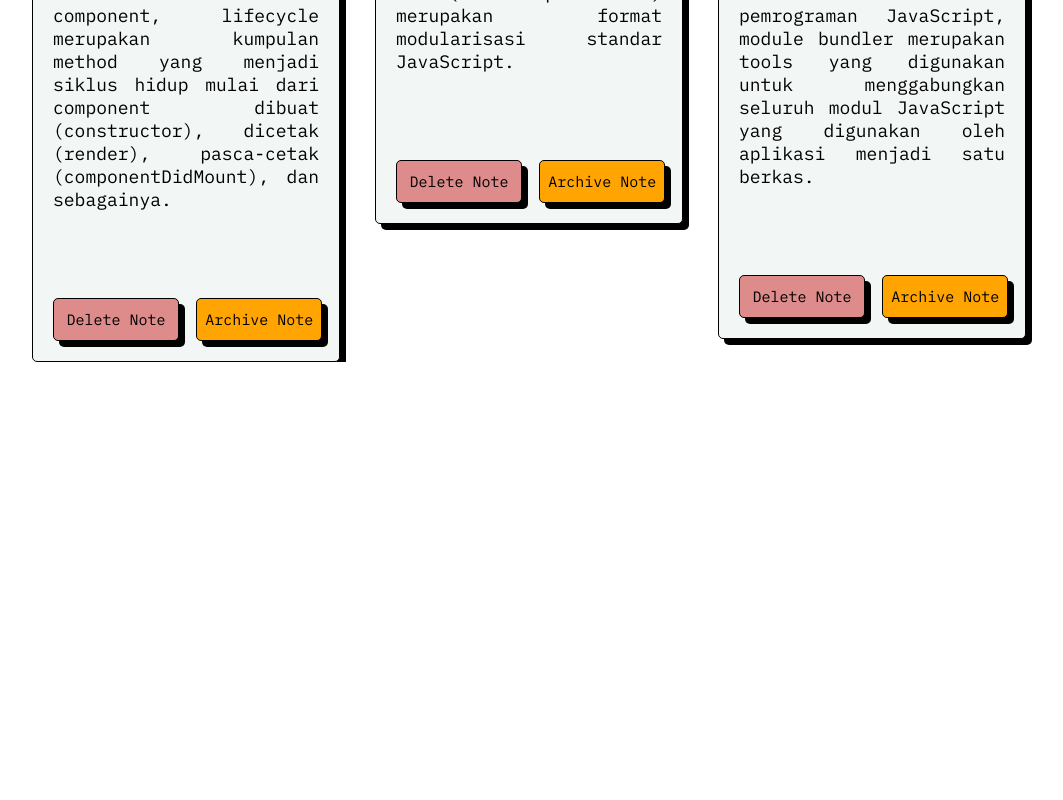
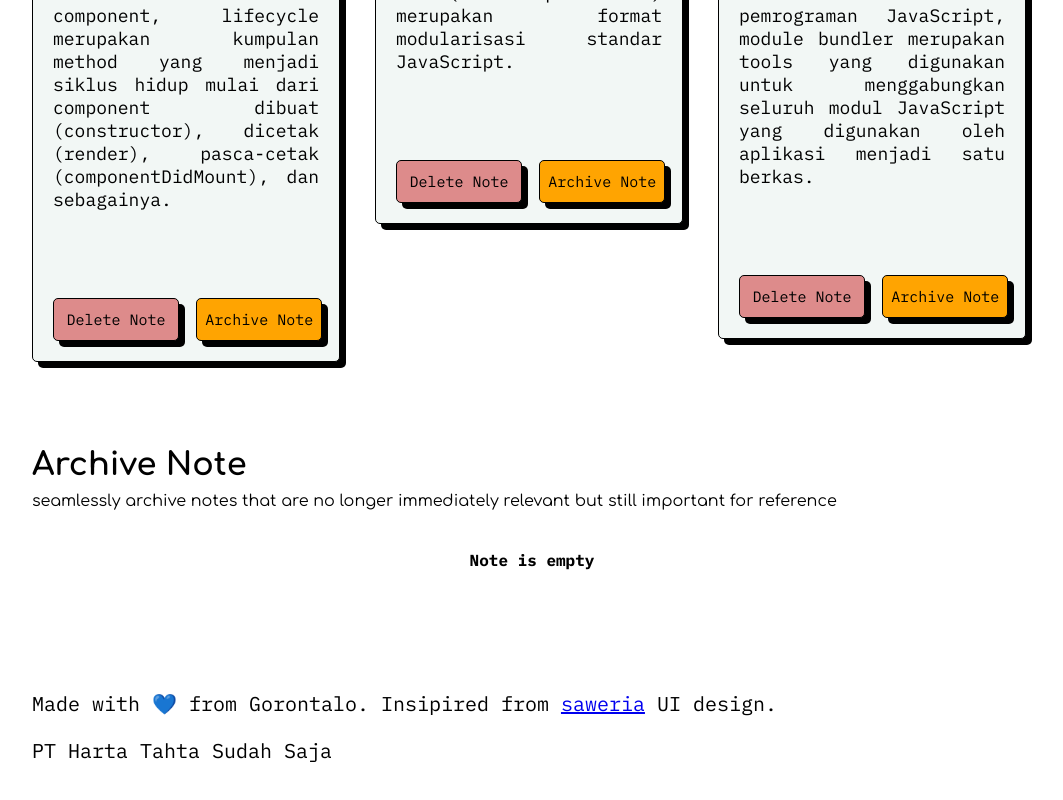
Before and after one commit to yat98/dicoding_react_notes, a React (Vite) app: page / in a window 1280 px wide. Shown: the part 1814-2614 px from the top of the page, without its empty margins (108-1171 px from the left). Before the commit the page ends 2176 px from the top, so only its background shows below. Built offline with nearby package versions, Linux system fonts and the light colour scheme.

Commit message:
add: archive & footer note UI

```diff
--- a/src/NoteApp.jsx
+++ b/src/NoteApp.jsx
@@ -29,7 +29,16 @@ export default class NotesApp extends React.Component {
           title="List Note"
           desc="create and manage organized lists of notes seamlessly"
         />
-        <NoteList notes={this.state.notes} />
+        <NoteList notes={this.state.notes.filter(note => !note.archived)} type="list" />
+        <NoteSectionTitle
+          title="Archive Note"
+          desc="seamlessly archive notes that are no longer immediately relevant but still important for reference"
+        />
+        <NoteList notes={this.state.notes.filter(note => note.archived)} type="archive" />
+        <div className="note-footer">
+          <p>Made with 💙 from Gorontalo. Insipired from <a href="https://saweria.co/">saweria</a> UI design.</p>
+          <p>PT Harta Tahta Sudah Saja</p>
+        </div>
       </div>
     );
   }
--- a/src/NoteItem.jsx
+++ b/src/NoteItem.jsx
@@ -1,7 +1,15 @@
 import { showFormattedDate } from "./utils";
 
 /* eslint-disable react/prop-types */
-function NoteItem({ title, body, createdAt }) {
+function NoteItem({ title, body, createdAt, type }) {
+  let secondButton;
+
+  if(type === 'archive') {
+    secondButton = <button type="submit" className="note-item__button-move">Move Note</button>
+  } else{
+    secondButton = <button type="submit" className="note-item__button-archive">Archive Note</button>
+  }
+
   return (
     <div className="note-item">
       <h3 className="note-item__title">{ title }</h3>
@@ -10,7 +18,7 @@ function NoteItem({ title, body, createdAt }) {
       <div className="note-item__button-wrap">
         <div className="note-item__button">
           <button type="submit" className="note-item__button-delete">Delete Note</button>
-          <button type="submit" className="note-item__button-archive">Archive Note</button>
+          {secondButton}
         </div>
       </div>
     </div>
--- a/src/NoteList.jsx
+++ b/src/NoteList.jsx
@@ -1,10 +1,15 @@
 /* eslint-disable react/prop-types */
 import NoteItem from "./NoteItem";
 
-function NoteList({ notes }) {
+function NoteList({ notes, type }) {
+  if(notes.length === 0) return (
+    <div className="note-list-empty">
+      <h4>Note is empty</h4>
+    </div>
+  )
   return (
     <div className="note-list">
-      { notes.map((note) => <NoteItem key={note.id} {...note} />) }
+      { notes.map((note) => <NoteItem type={type} key={note.id} {...note} />) }
     </div>
   );
 }
--- a/src/assets/styles/style.css
+++ b/src/assets/styles/style.css
@@ -174,7 +174,7 @@
   justify-content: space-between;
 }
 
-.note-item__button-delete, .note-item__button-archive {
+.note-item__button-delete, .note-item__button-archive, .note-item__button-move {
   flex-basis: 126px;
   font-family: 'IBM Plex Mono', monospace;
   font-weight: normal;
@@ -195,10 +195,26 @@
   background-color: #DD8B8B;
 }
 
-.note-item__button-archive {
+.note-item__button-archive, .note-item__button-move {
   background-color: #FFA401;
 }
 
+.note-list-empty {
+  font-family: 'IBM Plex Mono', monospace;
+  padding: 40px;
+  text-align: center;
+}
+
+.note-footer {
+  font-family: 'IBM Plex Mono', monospace;
+  font-size: 20px;
+  font-weight: normal;
+  padding: 80px 0px 40px 0px;
+}
+
+.note-footer p {
+  margin-bottom: 20px;
+}
 
 @media only screen and (max-width: 925px) {
   .note-app__header-logo {
@@ -229,4 +245,10 @@
     position: none;
     bottom: 20px;;
   }
+
+  .note-footer {
+    margin-left: 20px;
+    margin-right: 20px;
+    text-align: center;
+  }
 }
```
